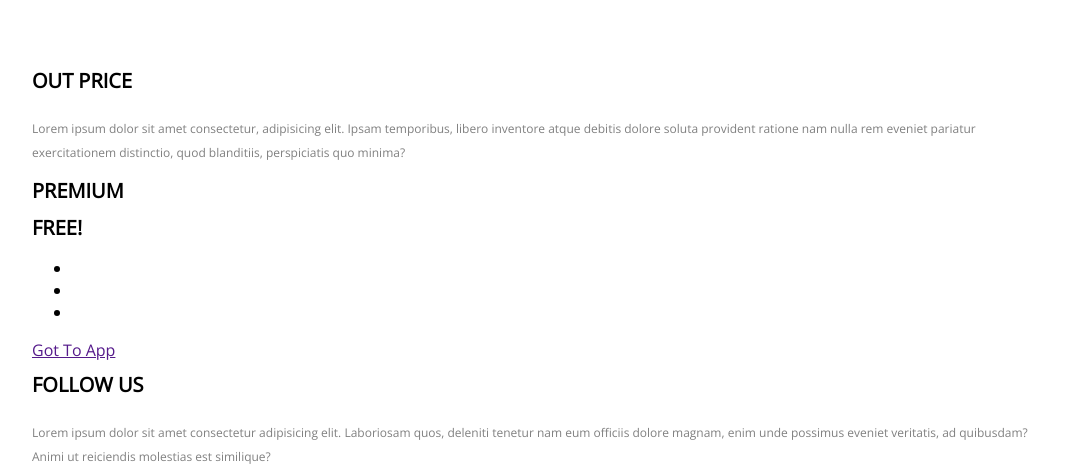
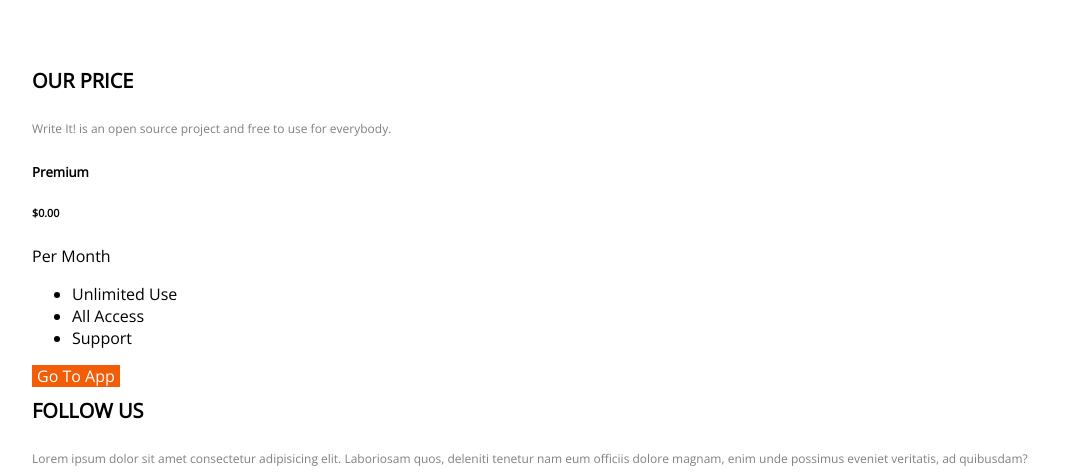
Before and after one commit to compiuta/write-it, a website: page app.html in a window 1280 px wide. Shown: the part 2813-3288 px from the top of the page, without its empty margins (96-1183 px from the left). Drawn offline with nearby package versions, Linux system fonts and the light colour scheme.

Commit message:
add classes to price section

```diff
--- a/app.html
+++ b/app.html
@@ -539,25 +539,28 @@
       <div class="price">
           <div class="max-width-container">
               <div class="price__inner">
-                  <div class="price_title-container">
-                      <h4 class="price__title">Out Price</h4>
-                      <div class="header-seperator"></div>
-                      <p class="price__title-description">Lorem ipsum dolor sit amet consectetur, adipisicing elit. Ipsam temporibus, libero inventore atque debitis dolore soluta provident ratione nam nulla rem eveniet pariatur exercitationem distinctio, quod blanditiis, perspiciatis quo minima?</p>
+                  <div class="price__title-container">
+                      <h4 class="price__title">Our Price</h4>
+                      <div class="header-seperator background-light"></div>
+                      <p class="price__title-description">Write It! is an open source project and free to use for everybody.</p>
                   </div>
                   <div class="price__card-container">
                       <div class="price__card">
                           <div class="price__card-title-container">
-                              <h4 class="price__card-title">Premium</h4>
+                              <h5 class="price__card-title">Premium</h5>
                           </div>
                           <div class="price__card-body">
-                              <h4 class="price__card-cost">Free!</h4>
+                              <div class="price__card-cost-container">
+                                <h6 class="price__card-cost">$0.00</h6>
+                                <div class="price__card-cost-description">Per Month</div>
+                              </div>
                               <ul class="price__card-features-list">
-                                  <li class="price__card-feature"></li>
-                                  <li class="price__card-feature"></li>
-                                  <li class="price__card-feature"></li>
+                                  <li class="price__card-feature">Unlimited Use</li>
+                                  <li class="price__card-feature">All Access</li>
+                                  <li class="price__card-feature">Support</li>
                               </ul>
+                              <a href="" class="price__card-button primary-button">Go To App</a>
                           </div>
-                          <a href="" class="price__card-button button">Got To App</a>
                       </div>
                   </div>
               </div>
```
